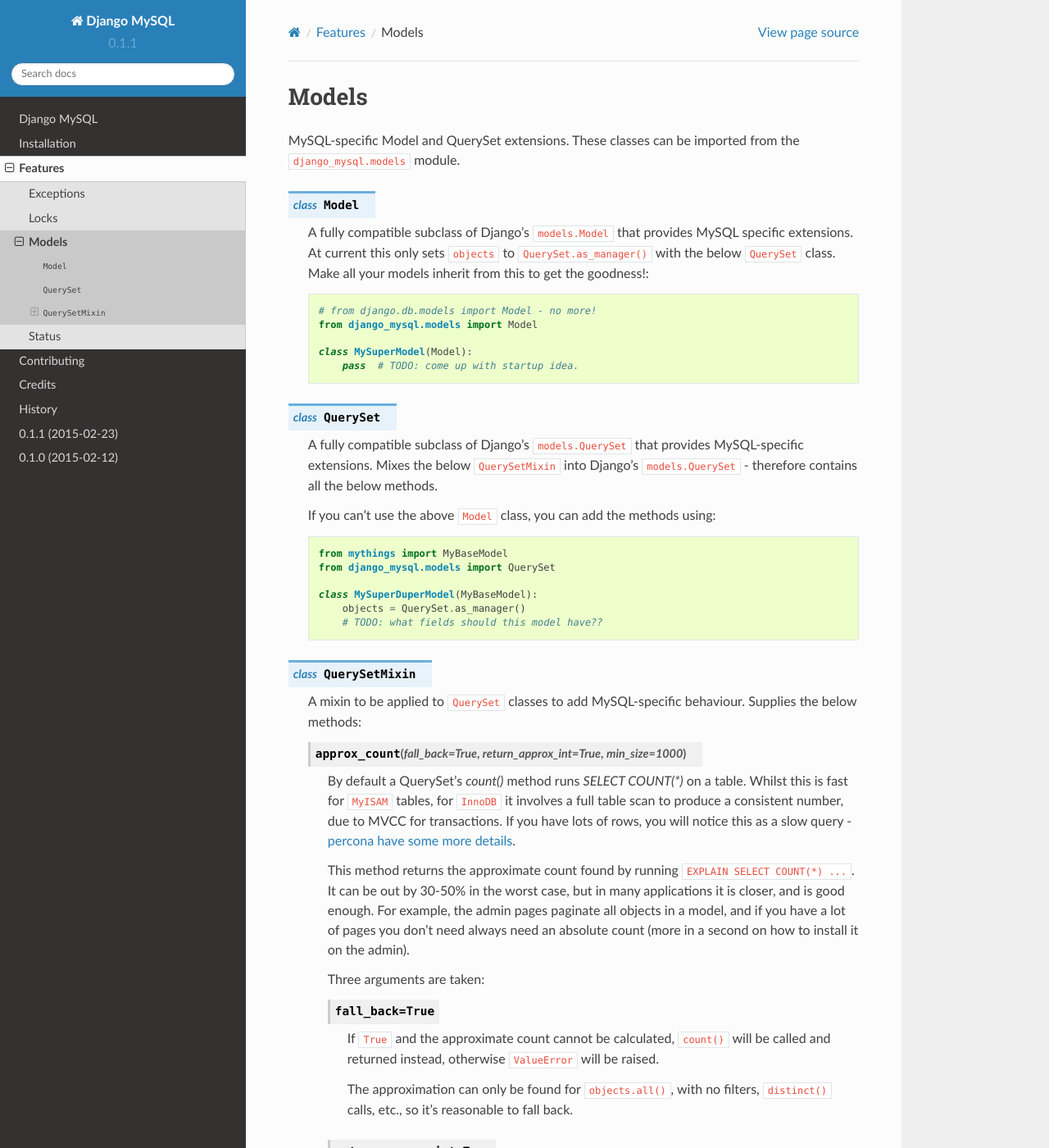
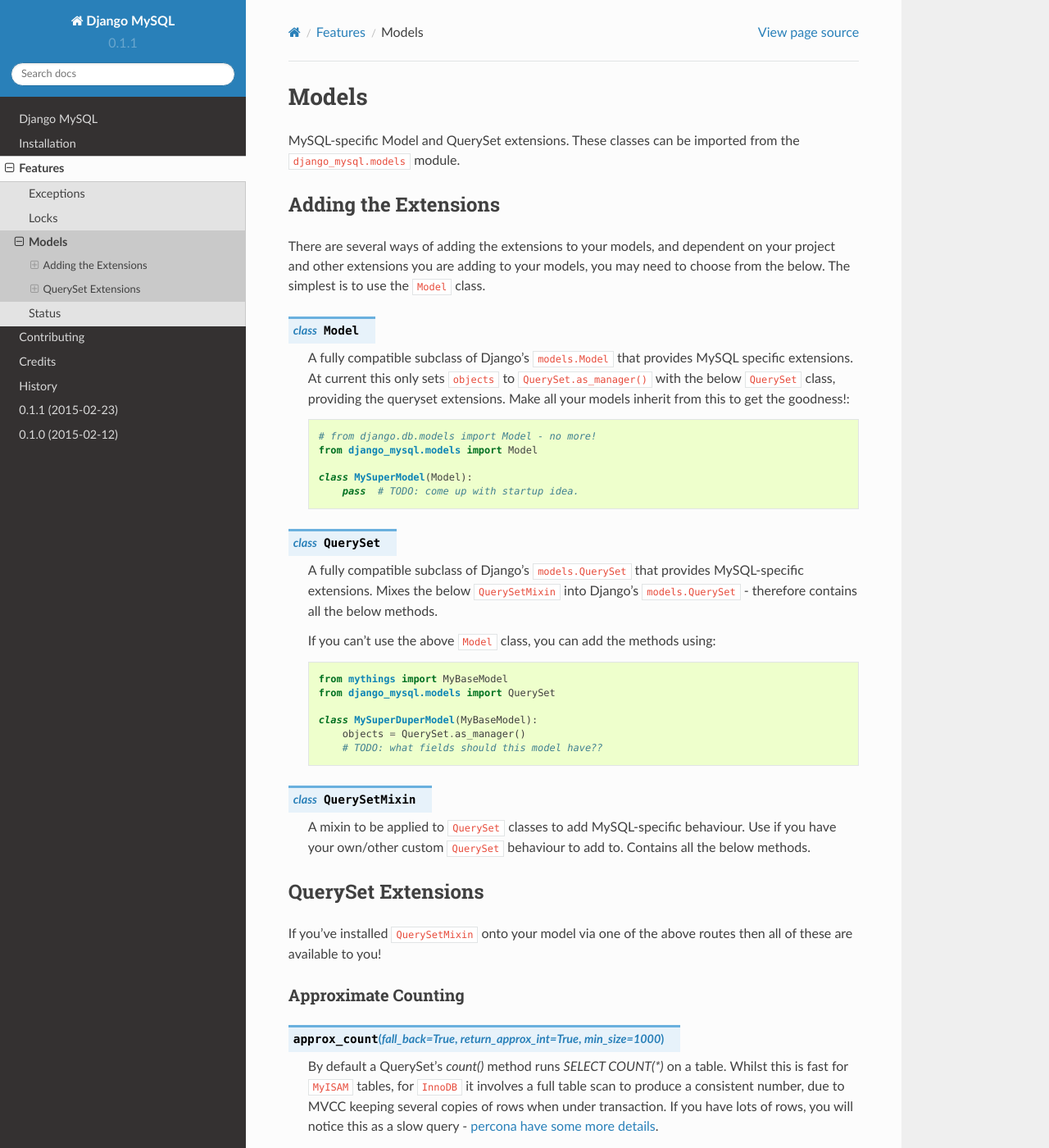
Before and after one commit to adamchainz/django-mysql, a Sphinx documentation site: the page built from docs/models.rst, in a window 1280 px wide and 1400 px high. Shown: the whole window at 82% size. Built offline with Sphinx 7.4.7 and the Read the Docs theme 2.0.0, drawn with Linux system fonts in a browser that asks for light colours.

Commit message:
Reorganization of model docs

```diff
--- a/docs/models.rst
+++ b/docs/models.rst
@@ -7,12 +7,20 @@
 MySQL-specific Model and QuerySet extensions. These classes can be imported
 from the ``django_mysql.models`` module.
 
+Adding the Extensions
+=====================
+
+There are several ways of adding the extensions to your models, and dependent
+on your project and other extensions you are adding to your models, you may
+need to choose from the below. The simplest is to use the ``Model`` class.
+
 .. class:: Model
 
     A fully compatible subclass of Django's ``models.Model`` that provides
     MySQL specific extensions. At current this only sets ``objects`` to
-    ``QuerySet.as_manager()`` with the below ``QuerySet`` class. Make all
-    your models inherit from this to get the goodness!::
+    ``QuerySet.as_manager()`` with the below ``QuerySet`` class, providing the
+    queryset extensions. Make all your models inherit from this to get the
+    goodness!::
 
         # from django.db.models import Model - no more!
         from django_mysql.models import Model
@@ -40,88 +48,95 @@
 .. class:: QuerySetMixin
 
     A mixin to be applied to ``QuerySet`` classes to add MySQL-specific
-    behaviour. Supplies the below methods:
+    behaviour. Use if you have your own/other custom ``QuerySet`` behaviour to
+    add to. Contains all the below methods.
 
-    .. method:: approx_count(fall_back=True, \
-                             return_approx_int=True, \
-                             min_size=1000)
 
-        By default a QuerySet's `count()` method runs `SELECT COUNT(*)` on a
-        table. Whilst this is fast for ``MyISAM`` tables, for ``InnoDB`` it
-        involves a full table scan to produce a consistent number, due to
-        MVCC for transactions. If you have lots of rows, you will notice this
-        as a slow query - `percona have some more details
-        <http://www.percona.com/blog/2006/12/01/count-for-innodb-tables/>`_.
+QuerySet Extensions
+===================
 
-        This method returns the approximate count found by running ``EXPLAIN
-        SELECT COUNT(*) ...``. It can be out by 30-50% in the worst case, but
-        in many applications it is closer, and is good enough. For example,
-        the admin pages paginate all objects in a model, and if you have a lot
-        of pages you don't need always need an absolute count (more in a second
-        on how to install it on the admin).
+If you've installed ``QuerySetMixin`` onto your model via one of the above
+routes then all of these are available to you!
 
-        Three arguments are taken:
+Approximate Counting
+--------------------
 
-        .. attribute:: fall_back=True
+.. method:: approx_count(fall_back=True, \
+                         return_approx_int=True, \
+                         min_size=1000)
 
-            If ``True`` and the approximate count cannot be calculated,
-            ``count()`` will be called and returned instead, otherwise
-            ``ValueError`` will be raised.
+    By default a QuerySet's `count()` method runs `SELECT COUNT(*)` on a table.
+    Whilst this is fast for ``MyISAM`` tables, for ``InnoDB`` it involves a
+    full table scan to produce a consistent number, due to MVCC keeping several
+    copies of rows when under transaction. If you have lots of rows, you will
+    notice this as a slow query - `percona have some more details
+    <http://www.percona.com/blog/2006/12/01/count-for-innodb-tables/>`_.
 
-            The approximation can only be found for ``objects.all()``, with no
-            filters, ``distinct()`` calls, etc., so it's reasonable to fall
-            back.
+    This method returns the approximate count found by running ``EXPLAIN SELECT
+    COUNT(*) ...``. It can be out by 30-50% in the worst case, but in many
+    applications it is closer, and is good enough. For example, the admin pages
+    paginate all objects in a model, and if you have a lot of pages you don't
+    need always need an absolute count (more in a second on how to install it
+    on the admin).
 
-        .. attribute:: return_approx_int=True
+    Three arguments are taken:
 
-            When ``True``, an ``int`` is not returned (excpet when falling
-            back), but instead a subclass called ``ApproximateInt``. This is
-            for all intents and purposes an ``int``, apart from when cast to
-            ``str``, it renders as e.g. **'Approximately 12345'**
-            (internationalization included). Useful for templates you can't
-            edit (e.g. the admin) and you want to communicate that the number
-            is not 100% accurate.
+    .. attribute:: fall_back=True
 
-        .. attribute:: min_size=1000
+        If ``True`` and the approximate count cannot be calculated, ``count()``
+        will be called and returned instead, otherwise ``ValueError`` will be
+        raised.
 
-            The threshold at which to use the approximate algorithm; if the
-            approximate count comes back as less that this number, ``count()``
-            will be called and returned instead, since it should be so small as
-            to not bother your database. Set to ``0`` to disable this behaviour
-            and always return the approximation.
+        The approximation can only be found for ``objects.all()``, with no
+        filters, ``distinct()`` calls, etc., so it's reasonable to fall back.
 
-            The default of ``1000`` is a bit pessimistic - most tables won't
-            take long when calling ``COUNT(*)`` on tens of thousands of rows,
-            but it *could* be slow for very wide tables.
+    .. attribute:: return_approx_int=True
 
-    .. method:: count_tries_approx(activate=False, \
-                                   fall_back=True, \
-                                   return_approx_int=True, \
-                                   min_size=1000)
+        When ``True``, an ``int`` is not returned (excpet when falling back),
+        but instead a subclass called ``ApproximateInt``. This is for all
+        intents and purposes an ``int``, apart from when cast to ``str``, it
+        renders as e.g. **'Approximately 12345'** (internationalization
+        included). Useful for templates you can't edit (e.g. the admin) and you
+        want to communicate that the number is not 100% accurate.
 
-            This is the 'magic' method to make pre-existing code, such as
-            Django's admin, work with ``approx_count``. Calling
-            ``count_tries_approx`` sets the QuerySet up such that then calling
-            ``count`` will call ``approx_count`` instead, with the given
-            arguments.
+    .. attribute:: min_size=1000
 
-            To unset this, call ``count_tries_approx`` with ``activate=False``.
+        The threshold at which to use the approximate algorithm; if the
+        approximate count comes back as less that this number, ``count()`` will
+        be called and returned instead, since it should be so small as to not
+        bother your database. Set to ``0`` to disable this behaviour and always
+        return the approximation.
 
-            To 'fix' an Admin class with this, simply do the following
-            (assuming ``Author`` inherits from ``django_mysql``'s ``Model``)::
+        The default of ``1000`` is a bit pessimistic - most tables won't take
+        long when calling ``COUNT(*)`` on tens of thousands of rows, but it
+        *could* be slow for very wide tables.
 
-                class AuthorAdmin(ModelAdmin):
+.. method:: count_tries_approx(activate=False, \
+                               fall_back=True, \
+                               return_approx_int=True, \
+                               min_size=1000)
 
-                    def get_queryset(self, request):
-                        qs = super(AuthorAdmin, self).get_queryset(request)
-                        return qs.count_tries_approx()
+        This is the 'magic' method to make pre-existing code, such as Django's
+        admin, work with ``approx_count``. Calling ``count_tries_approx`` sets
+        the QuerySet up such that then calling ``count`` will call
+        ``approx_count`` instead, with the given arguments.
 
-            You'll be able to see this is working on the pagination due to
-            the word **'Approximately'** appearing:
+        To unset this, call ``count_tries_approx`` with ``activate=False``.
 
-            .. figure::  images/approx_count_admin.png
-               :align:   center
+        To 'fix' an Admin class with this, simply do the following (assuming
+        ``Author`` inherits from ``django_mysql``'s ``Model``)::
 
-            You can do this at a base class for all your ``ModelAdmin``
-            subclasses to apply the magical speed increase across your admin
-            interface.
+            class AuthorAdmin(ModelAdmin):
+
+                def get_queryset(self, request):
+                    qs = super(AuthorAdmin, self).get_queryset(request)
+                    return qs.count_tries_approx()
+
+        You'll be able to see this is working on the pagination due to the word
+        **'Approximately'** appearing:
+
+        .. figure::  images/approx_count_admin.png
+           :align:   center
+
+        You can do this at a base class for all your ``ModelAdmin`` subclasses
+        to apply the magical speed increase across your admin interface.
```
